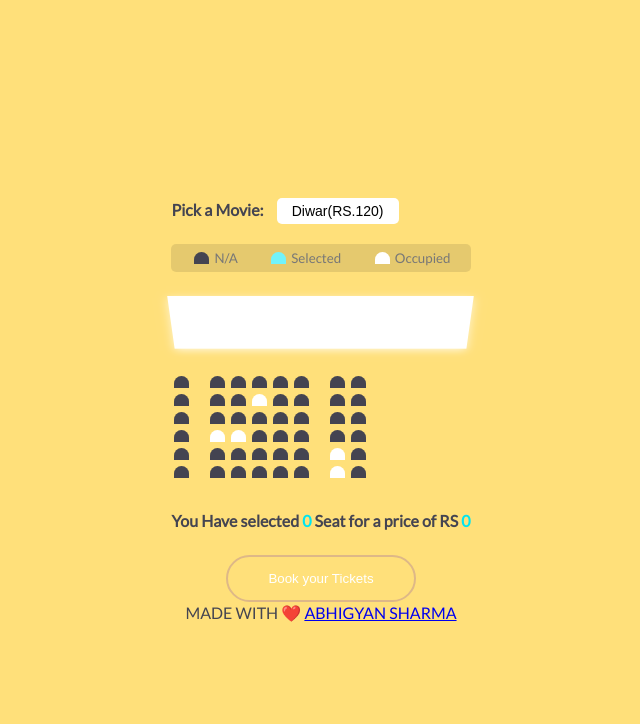
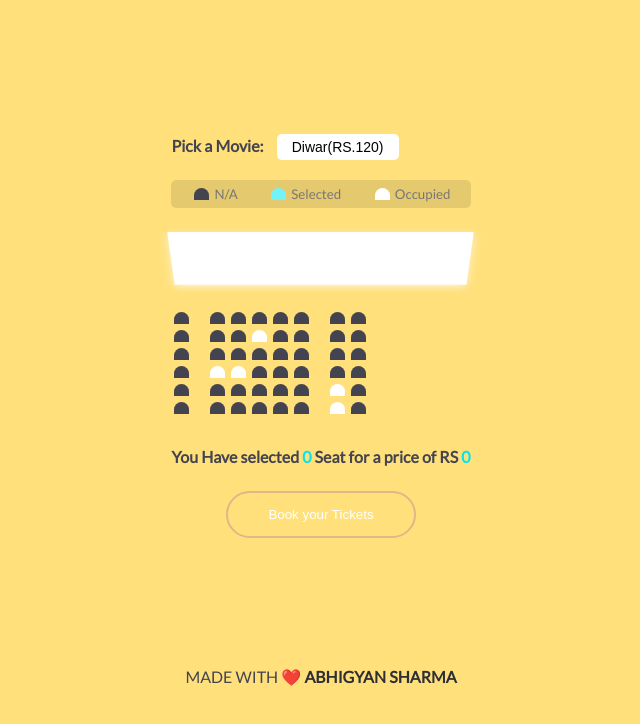
Before and after one commit to AbhigyanSharmaa/MovieBooking-project, a plain HTML site: page index.html in a window 1280 px wide. Shown: the whole page, without its empty margins (319-959 px from the left). Drawn offline with Linux system fonts and the light colour scheme.

Commit message:
Update style.css

```diff
--- a/style.css
+++ b/style.css
@@ -3,7 +3,15 @@
 *{
     box-sizing: border-box;
 }
+.footer {
+    margin-top: 10%;
 
+}
+.footer a{
+    color:#2e2e35;
+    text-decoration: none;
+    font-weight: bold;
+}
 body{
     background-color: #ffe07a;
     display: flex;
```
